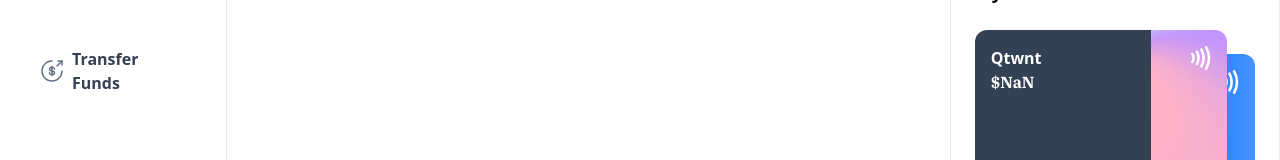
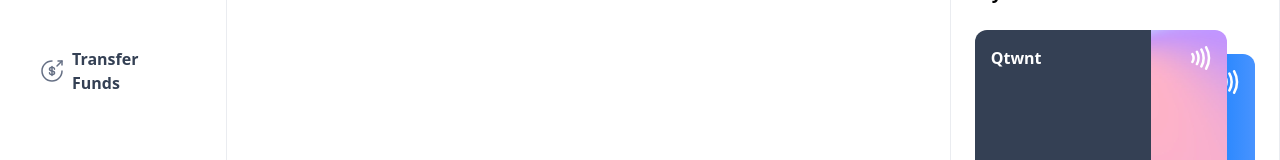
Before and after one commit to Qtny/next-banking, a Next.js app: page / in a window 1280 px wide. Shown: the part 331-491 px from the top of the page. Built offline with nearby package versions, Linux system fonts and the light colour scheme.

Commit message:
remove $amount from card on home screen

```diff
--- a/components/RightSidebar.tsx
+++ b/components/RightSidebar.tsx
@@ -35,9 +35,9 @@ const RightSidebar = ({ user, transactions, banks }: { user: User; transactions:
         {/* maximum of 2 cards shown */}
         <div className="relative w-full">
           <div className="relative z-50 w-[90%]">
-            <BankCard account={banks[0]} showBalance={true} userName="Qtwnt" />
+            <BankCard account={banks[0]} showBalance={false} userName="Qtwnt" />
           </div>
-          <div className="absolute -bottom-6 right-0 w-[90%]">{banks[1] && <BankCard account={banks[1]} showBalance={true} userName="Heyka" />}</div>
+          <div className="absolute -bottom-6 right-0 w-[90%]">{banks[1] && <BankCard account={banks[1]} showBalance={false} userName="Heyka" />}</div>
         </div>
       </section>
     </aside>
```
